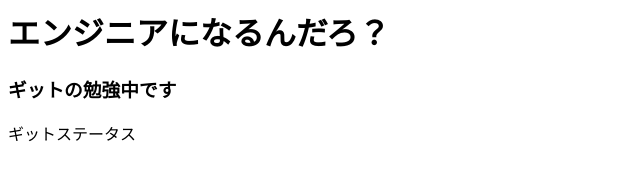
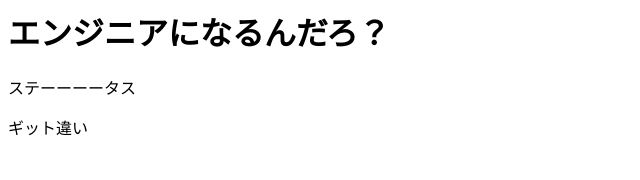
Before and after one commit to ShunjiroChida/git_tutprial, a plain HTML site: page index.html in a window 1280 px wide. Shown: the whole page, without its empty margins (0-640 px from the left). Drawn offline with Linux system fonts and the light colour scheme.

Commit message:
diffの習得中です

```diff
--- a/index.html
+++ b/index.html
@@ -1,5 +1,6 @@
 <h1>エンジニアになるんだろ？</h1>
 
-<h3>ギットの勉強中です</h3>
 
-<p>ギットステータス</p>
+<p>ステーーーータス</p>
+
+<p>ギット違い</p>
```
